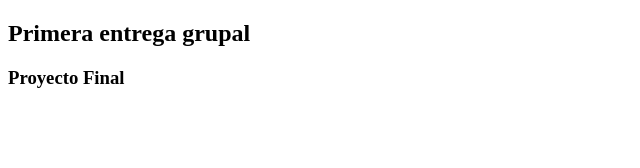
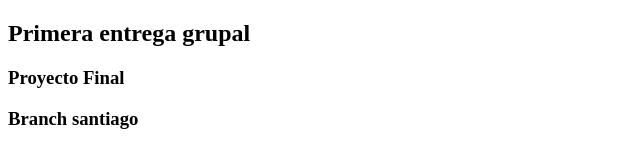
Before and after one commit to DiegoDS30/Entrega_grupal, a plain HTML site: page index.html in a window 1280 px wide. Shown: the whole page, without its empty margins (0-640 px from the left). Drawn offline with Linux system fonts and the light colour scheme.

Commit message:
Update index.html

```diff
--- a/index.html
+++ b/index.html
@@ -9,5 +9,6 @@
 <body>
     <h2> Primera entrega grupal</h2>
     <h3> Proyecto Final <h3>
+    <h3>Branch santiago</h3>
 </body>
 </html>
```
